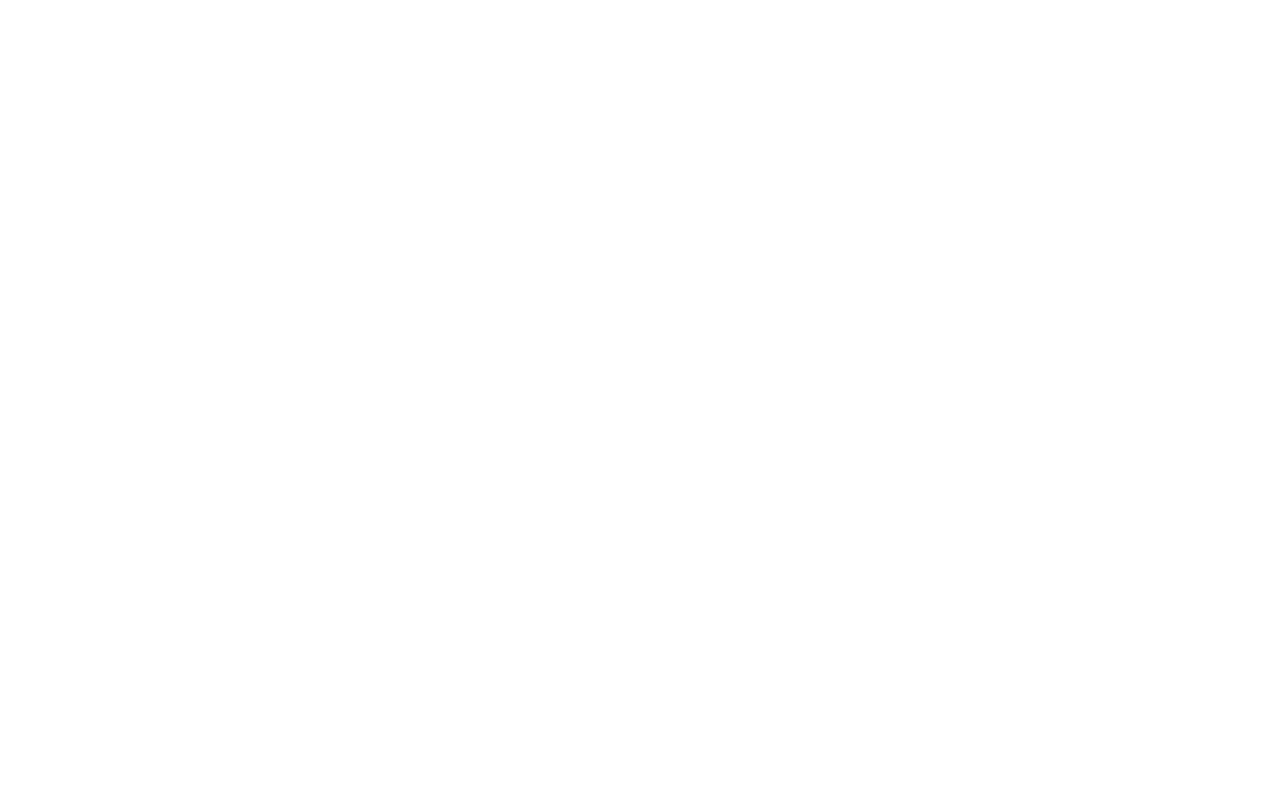
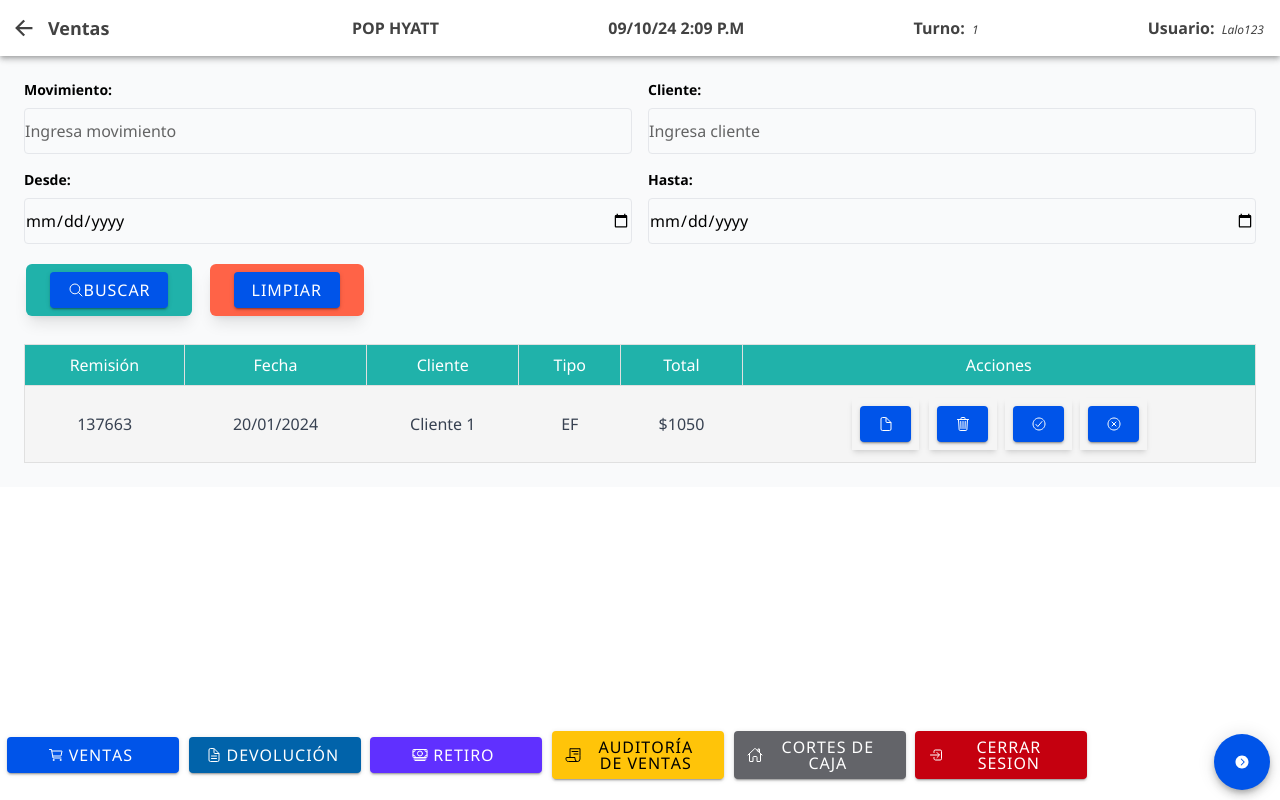
Before and after one commit to dewebbencorp/frontPvPop, a React (Vite) app: page /audit in a window 1280 px wide. Built offline with nearby package versions, Linux system fonts and the light colour scheme.

Commit message:
Main layout and audit

```diff
--- a/src/App.tsx
+++ b/src/App.tsx
@@ -18,6 +18,7 @@
 
 import './theme/variables.css';
 import './theme/App.css'
+import Audit from '../src/modules/audit/views/Audit.js';
 
 setupIonicReact();
 
@@ -28,11 +29,11 @@
         <Route exact path="/home">
           <Home />
         </Route>
+        <Route exact path="/audit">
+          <Audit /> {/* Agrega la ruta para Audit */}
+        </Route>
         <Route exact path="/">
           <Redirect to="/home" />
-        </Route>
-        <Route exact path="/returns">
-          <Returns />
         </Route>
       </IonRouterOutlet>
     </IonReactRouter>
--- a/src/common/layouts/Footer.tsx
+++ b/src/common/layouts/Footer.tsx
@@ -1,37 +1,78 @@
-import React from 'react';
-import { IonHeader, IonToolbar, IonTitle, IonContent, IonFooter, IonButtons, IonButton } from '@ionic/react';
-import Navbar from '../components/Navbar';
+import React, { useState } from 'react';
+import { IonFooter, IonButton, IonIcon, IonGrid, IonRow, IonCol, IonFab, IonFabButton } from '@ionic/react';
+import { homeOutline, documentTextOutline, cashOutline, cartOutline, receiptOutline, chevronForwardCircle, chevronBackCircle, apps, menu } from 'ionicons/icons';
 import INavbarModule from '../interfaces/INavbarModule';
+import { logInOutline } from 'ionicons/icons';
 
-interface MainLayoutProps {
-  children: React.ReactNode;
+interface FooterProps {
   navbarModules: INavbarModule[];
 }
 
-const MainLayout: React.FC<MainLayoutProps> = ({ children, navbarModules }) => {
+const Footer: React.FC<FooterProps> = ({ navbarModules }) => {
+  const [isVisible, setIsVisible] = useState(true);
+
+  const toggleMenu = () => {
+    setIsVisible(!isVisible);
+  };
+
   return (
     <>
-      {/* Cabecera */}
-      <IonHeader>
-        <IonToolbar>
-          <IonTitle>General Header</IonTitle>
-        </IonToolbar>
-      </IonHeader>
+      {/* Botón para mostrar/ocultar el menú */}
+      <IonFab vertical="bottom" horizontal="end" slot="fixed">
+        <IonFabButton onClick={toggleMenu}>
+          <IonIcon icon={isVisible ? chevronForwardCircle : menu} />
+        </IonFabButton>
+      </IonFab>
 
-      {/* Contenido dinámico */}
-      <IonContent>
-        {children}
-      </IonContent>
+      {/* Footer que contiene los botones rectangulares */}
+      {isVisible && (
+        <IonFooter className="ion-no-border">
+          <IonGrid className="footer-grid">
+            <IonRow className="ion-align-items-center">
+              {/* Botones en formato rectangular con colores */}
+              <IonCol className="ion-text-center">
+                <IonButton fill="solid" color="primary" className="footer-button" href="/ventas">
+                  <IonIcon icon={cartOutline} slot="start" />
+                  Ventas
+                </IonButton>
+              </IonCol>
+              <IonCol className="ion-text-center">
+                <IonButton fill="solid" color="secondary" className="footer-button" href="/devolucion">
+                  <IonIcon icon={documentTextOutline} slot="start" />
+                  Devolución
+                </IonButton>
+              </IonCol>
+              <IonCol className="ion-text-center">
+                <IonButton fill="solid" color="tertiary" className="footer-button" href="/retiro">
+                  <IonIcon icon={cashOutline} slot="start" />
+                  Retiro
+                </IonButton>
+              </IonCol>
+              <IonCol className="ion-text-center">
+                <IonButton fill="solid" color="warning" className="footer-button" href="/audit">
+                  <IonIcon icon={receiptOutline} slot="start" />
+                  Auditoría de Ventas
+                </IonButton>
+              </IonCol>
+              <IonCol className="ion-text-center">
+                <IonButton fill="solid" color="medium" className="footer-button" href="/cortes-caja">
+                  <IonIcon icon={homeOutline} slot="start" />
+                  Cortes de Caja
+                </IonButton>
+              </IonCol>
+              <IonCol className="ion-text-center">
+                <IonButton fill="solid" color="danger" className="footer-button" href="/cortes-caja">
+                <IonIcon icon={logInOutline} slot="start" />
 
-      {/* Footer con la barra de navegación */}
-      <IonFooter>
-        <IonButtons slot="start">
-          <IonButton fill="solid"> Example </IonButton>
-        </IonButtons>
-        <Navbar modules={navbarModules} />
-      </IonFooter>
+                  Cerrar sesion
+                </IonButton>
+              </IonCol>
+            </IonRow>
+          </IonGrid>
+        </IonFooter>
+      )}
     </>
   );
 };
 
-export default MainLayout;
+export default Footer;
--- a/src/common/layouts/Header.tsx
+++ b/src/common/layouts/Header.tsx
@@ -47,7 +47,7 @@
           <div className="flex w-full flex-row items-center justify-between gap-4">
             <div className="flex flex-row items-center min-w-80">
               <IonButtons slot="start">
-                <IonBackButton defaultHref="#"></IonBackButton>
+                <IonBackButton defaultHref="/home"></IonBackButton>
               </IonButtons>
 
               <span className="font-bold text-[1.125rem]"> { title } </span>
--- /dev/null
+++ b/src/common/layouts/MainLayout.tsx
@@ -0,0 +1,27 @@
+import React from 'react';
+import Header from './Header';
+import Footer from './Footer';
+import INavbarModule from '../interfaces/INavbarModule';
+import { IonPage, IonContent } from '@ionic/react';
+
+interface MainLayoutProps {
+  children: React.ReactNode;
+  navbarModules: INavbarModule[];
+}
+
+const MainLayout: React.FC<MainLayoutProps> = ({ children, navbarModules }) => {
+  return (
+    <IonPage>
+
+      <Header />
+
+      <IonContent>
+        {children}
+      </IonContent>
+
+      <Footer navbarModules={navbarModules} />
+    </IonPage>
+  );
+};
+
+export default MainLayout;
--- /dev/null
+++ b/src/modules/audit/views/Audit.tsx
@@ -0,0 +1,96 @@
+import React, { useState } from 'react';
+import { IonInput, IonButton, IonIcon } from '@ionic/react';
+import { searchOutline, trashOutline, checkmarkCircleOutline, closeCircleOutline, documentOutline } from 'ionicons/icons';
+import INavbarModule from '../../../common/interfaces/INavbarModule';
+import MainLayout from '../../../common/layouts/MainLayout';
+import '../../../theme/Audit.css';
+const Audit: React.FC = () => {
+  const [tickets, setTickets] = useState([
+    { remision: '137663', fecha: '20/01/2024', cliente: 'Cliente 1', tipo: 'EF', total: 1050.00 }
+  ]);
+
+  const navbarModules: INavbarModule[] = [
+    { title: 'Ventas', path: '/ventas' },
+    { title: 'Devolución', path: '/devolucion' },
+    { title: 'Retiro', path: '/retiro' },
+    { title: 'Cortes de Caja', path: '/cortes-caja' },
+  ];
+
+  return (
+    <MainLayout navbarModules={navbarModules}>
+      <div className="p-6 bg-gray-50">
+        {/* Formulario de búsqueda */}
+        <div className="grid grid-cols-2 gap-4 mb-4">
+          <div>
+            <label className="block mb-2 text-sm font-bold">Movimiento:</label>
+            <IonInput className="border p-2 rounded w-full" placeholder="Ingresa movimiento" />
+          </div>
+          <div>
+            <label className="block mb-2 text-sm font-bold">Cliente:</label>
+            <IonInput className="border p-2 rounded w-full" placeholder="Ingresa cliente" />
+          </div>
+          <div>
+            <label className="block mb-2 text-sm font-bold">Desde:</label>
+            <IonInput className="border p-2 rounded w-full" type="date" />
+          </div>
+          <div>
+            <label className="block mb-2 text-sm font-bold">Hasta:</label>
+            <IonInput className="border p-2 rounded w-full" type="date" />
+          </div>
+        </div>
+
+        <div className="flex space-x-4 mb-6">
+          <IonButton className="bg-primary px-6 py-2 rounded-md text-white shadow-lg">
+            <IonIcon icon={searchOutline} /> Buscar
+          </IonButton>
+          <IonButton className="bg-secondary px-6 py-2 rounded-md text-white shadow-lg">
+            Limpiar
+          </IonButton>
+        </div>
+
+        {/* Tabla de auditoría de ventas */}
+        <div className="overflow-x-auto">
+          <table className="min-w-full table-auto border-collapse bg-white rounded-lg shadow-md">
+            <thead className="bg-tableHeader text-white">
+              <tr>
+                <th className="px-4 py-2 border border-tableBorder">Remisión</th>
+                <th className="px-4 py-2 border border-tableBorder">Fecha</th>
+                <th className="px-4 py-2 border border-tableBorder">Cliente</th>
+                <th className="px-4 py-2 border border-tableBorder">Tipo</th>
+                <th className="px-4 py-2 border border-tableBorder">Total</th>
+                <th className="px-4 py-2 border border-tableBorder">Acciones</th>
+              </tr>
+            </thead>
+            <tbody className="bg-tableBackground text-gray-700">
+              {tickets.map((ticket, index) => (
+                <tr key={index} className="text-center border border-tableBorder">
+                  <td className="px-4 py-2">{ticket.remision}</td>
+                  <td className="px-4 py-2">{ticket.fecha}</td>
+                  <td className="px-4 py-2">{ticket.cliente}</td>
+                  <td className="px-4 py-2">{ticket.tipo}</td>
+                  <td className="px-4 py-2">${ticket.total}</td>
+                  <td className="px-4 py-2 flex justify-center space-x-2">
+                    <IonButton className="bg-actionIconBg.blue p-2 shadow-md">
+                      <IonIcon icon={documentOutline} />
+                    </IonButton>
+                    <IonButton className="bg-actionIconBg.red p-2 shadow-md">
+                      <IonIcon icon={trashOutline} />
+                    </IonButton>
+                    <IonButton className="bg-actionIconBg.green p-2 shadow-md">
+                      <IonIcon icon={checkmarkCircleOutline} />
+                    </IonButton>
+                    <IonButton className="bg-actionIconBg.yellow p-2 shadow-md">
+                      <IonIcon icon={closeCircleOutline} />
+                    </IonButton>
+                  </td>
+                </tr>
+              ))}
+            </tbody>
+          </table>
+        </div>
+      </div>
+    </MainLayout>
+  );
+};
+
+export default Audit;
--- a/src/modules/home/Home.tsx
+++ b/src/modules/home/Home.tsx
@@ -8,7 +8,6 @@
 import ModuleCard from "../../common/components/ModuleCard";
 import Header from "../../common/layouts/Header";
 import IModuleCard from "../../common/interfaces/IModuleCard";
-import INavbarModule from "../../common/interfaces/INavbarModule";
 import useNavigationData from "../../common/hooks/useNavigationData";
 import React, { useEffect } from "react";
 
@@ -24,21 +23,22 @@
     subtitle: "Módulo de retiro de efectivo y doctos",
     description:
       "El módulo que se encarga de permitir la extracción de efectivo o doctos, generando un folio",
-    path: "/returns",
+    path: "/withdrawals",
   },
   {
     title: "Cortes",
     subtitle: "Módulo para la realización de cortes, y la impresión final",
     description:
       "Carga de denominación nacional, generación del corte e impresión del ticket final",
-    path: "/returns",
+    path: "/cuts",
   },
-];
-
-const navbarModules: INavbarModule[] = [
-  { title: "Ventas", path: "/" },
-  { title: "Retiros", path: "/Withdrawal" },
-  { title: "Devoluciones", path: "/Returns" },
+  // Tarjeta de Auditoría
+  {
+    title: "Auditoría",
+    subtitle: "Módulo de Auditoría de Ventas",
+    description: "Consulta de ventas y reportes de auditoría",
+    path: "/audit",
+  },
 ];
 
 const Home: React.FC = () => {
@@ -57,13 +57,14 @@
             <IonTitle size="large">Dashboard</IonTitle>
           </IonToolbar>
         </IonHeader>
+        {/* Renderiza las tarjetas con las rutas dinámicas */}
         {cardData.map((card, index) => (
           <ModuleCard
             key={index}
             title={card.title}
             subtitle={card.subtitle}
             description={card.description}
-            path={card.path}
+            path={card.path} // Pasamos el path aquí
           />
         ))}
       </IonContent>
--- /dev/null
+++ b/src/theme/Audit.css
@@ -0,0 +1,15 @@
+.footer-grid {
+    width: 100%;
+    padding: 0;
+  }
+
+  .footer-button {
+    width: 100%;
+    border-radius: 0;
+    font-size: 1rem;
+    padding: 12px 0;
+  }
+  .ion-align-items-center {
+    align-items: center !important;
+    display: inline-flex;
+}
```
Also changed, not shown: src/common/components/ModuleCard.tsx (+5 -4 lines), tailwind.config.js (+15 -1 lines).
